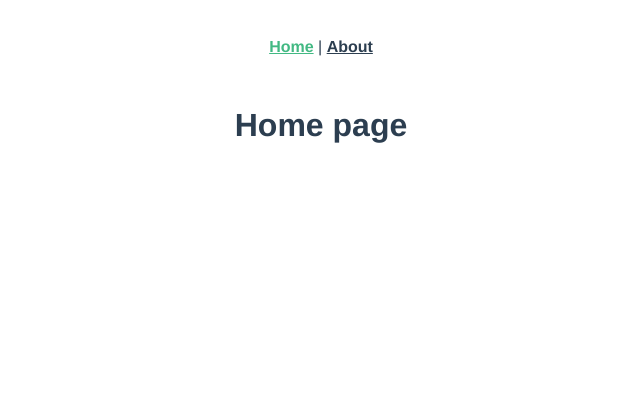
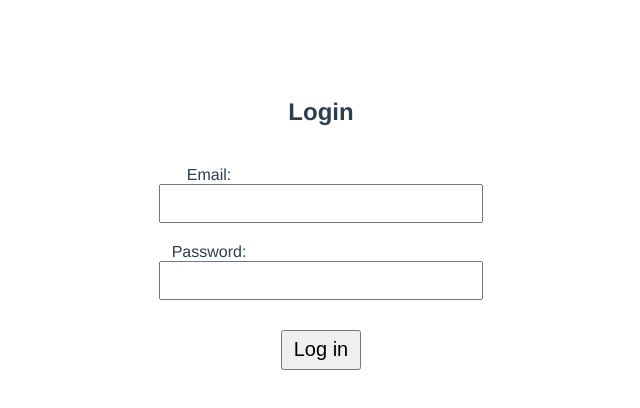
Before and after one commit to D0NGU/Boco-frontend, a Vue app: page / in a window 1280 px wide. Shown: the top 408 px of the page, without its empty margins (319-959 px from the left). Built offline with nearby package versions, Linux system fonts and the light colour scheme.

Commit message:
Added Login view to App

```diff
--- a/src/App.vue
+++ b/src/App.vue
@@ -1,9 +1,5 @@
 <template>
-  <nav>
-    <router-link to="/">Home</router-link> |
-    <router-link to="/about">About</router-link>
-  </nav>
-  <router-view/>
+  <Login></Login>
 </template>
 
 <style>
@@ -28,3 +24,9 @@ nav a.router-link-exact-active {
   color: #42b983;
 }
 </style>
+<script>
+import Login from "@/views/Login";
+export default {
+  components: {Login}
+}
+</script>
```
